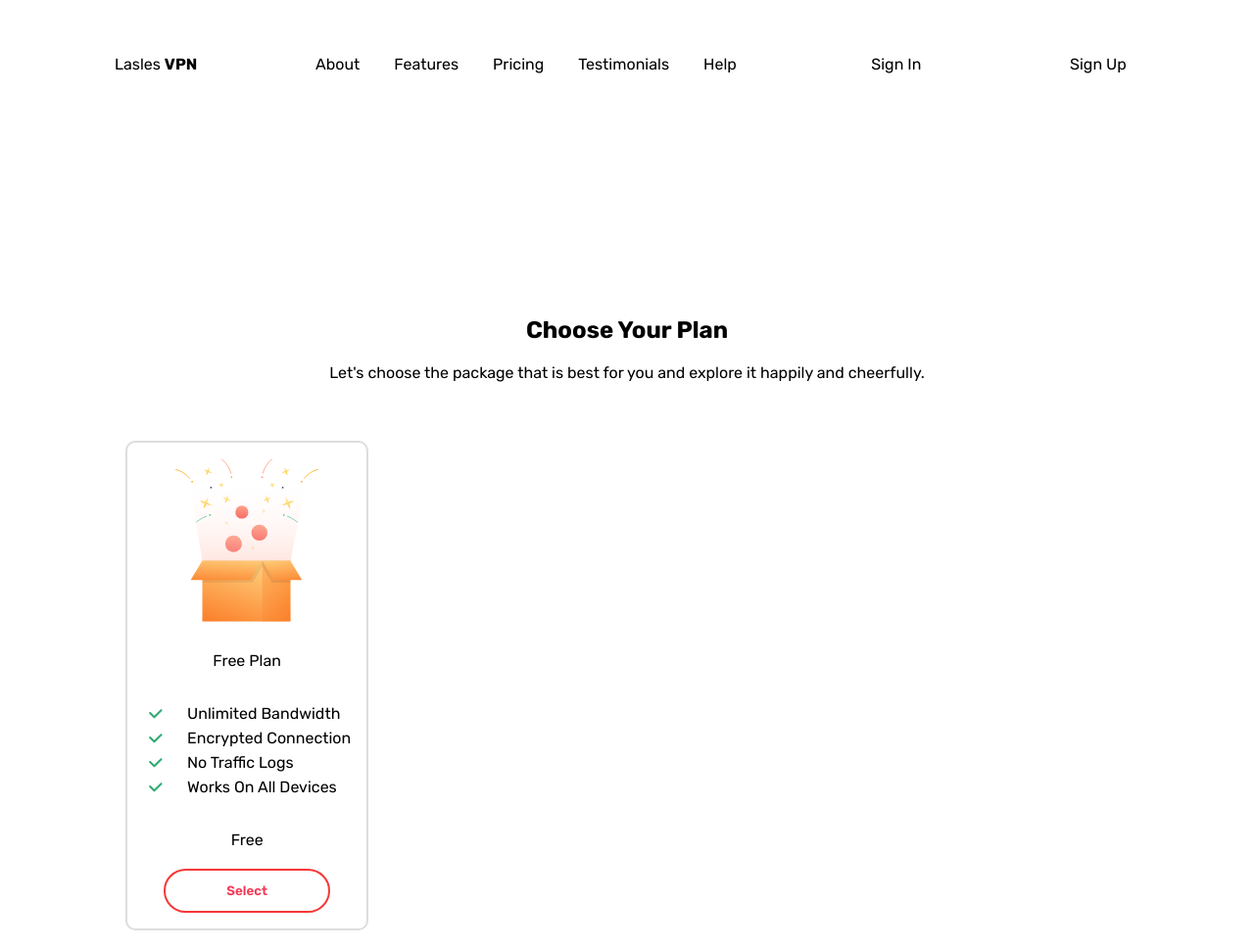
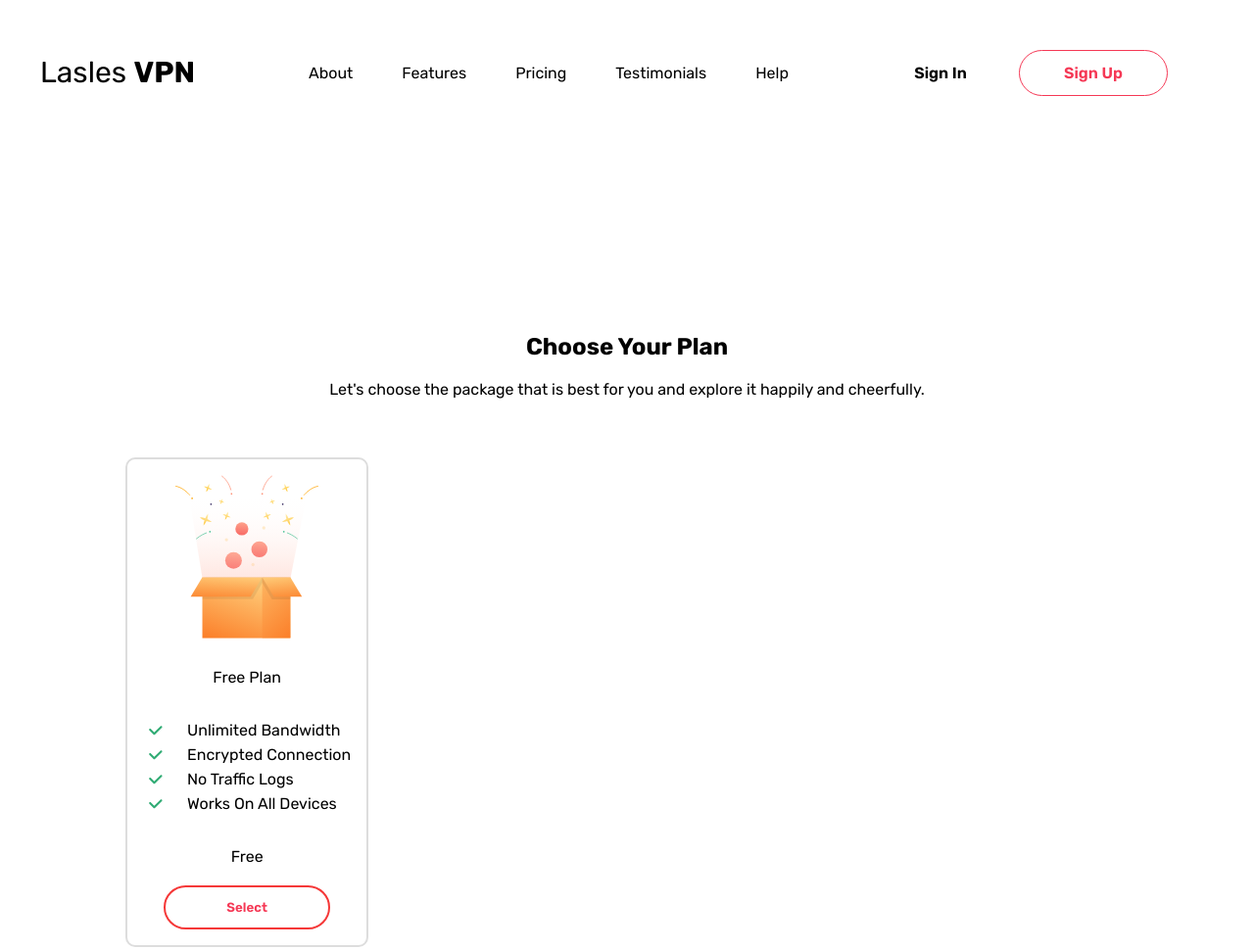
Before and after one commit to vivekbhatt07/LearnGit, a plain HTML site: page index.html in a window 1280 px wide. Shown: the whole page at 98% size. Drawn offline with Linux system fonts and the light colour scheme.

Commit message:
style: Completed navbar

```diff
--- a/index.html
+++ b/index.html
@@ -9,16 +9,20 @@
   </head>
   <body>
     <nav class="nav">
-      <div class="nav--name">Lasles <strong>VPN</strong></div>
+      <div class="nav--name">
+        <a href="#">Lasles <strong>VPN</strong></a>
+      </div>
       <div class="nav--sections">
-        <div>About</div>
-        <div>Features</div>
-        <div>Pricing</div>
-        <div>Testimonials</div>
-        <div>Help</div>
+        <div><a href="#">About</a></div>
+        <div><a href="#">Features</a></div>
+        <div><a href="#">Pricing</a></div>
+        <div><a href="#">Testimonials</a></div>
+        <div><a href="#">Help</a></div>
       </div>
-      <div class="nav--sign-in">Sign In</div>
-      <div class="nav--sign-up">Sign Up</div>
+      <div class="nav--sign-in"><a href="#">Sign In</a></div>
+      <div class="nav--sign-up">
+        <a href="#">Sign Up</a>
+      </div>
     </nav>
     <header></header>
     <main>
--- a/style.css
+++ b/style.css
@@ -36,37 +36,51 @@ body {
 
 .nav {
   display: grid;
-  grid-template-columns: 1.5fr 4fr repeat(2, 1.5fr);
-  padding: 5.6rem;
+  min-width: 100vw;
+  grid-template-columns: 1.5fr 4fr 1fr 1.5fr;
+  padding: 5.6rem 0;
+  align-items: center;
 }
 
 .nav--name {
   text-align: center;
+  font-size: 3rem;
+}
+
+.nav a {
+  text-decoration: none;
+  color: #000;
 }
 
 .nav--sections {
   display: flex;
   justify-content: center;
-  gap: 3.5rem;
+  gap: 5rem;
 }
 
 .nav--sign-in {
   text-align: center;
+  font-weight: 600;
 }
 
-.nav--sign-up {
-  text-align: center;
+.nav--sign-up a {
+  font-weight: 600;
+  color: var(--secondary-red);
+  border: 1px solid var(--secondary-red);
+  width: max-content;
+  border-radius: 5rem;
+  padding: 1.3rem 4.5rem;
 }
 
 div {
   font-size: 1.6rem;
 }
 
+/* Select Card Section */
+
 section {
   padding: 5vw 10vw;
 }
-
-/* Select Card Section */
 
 .select-card-section {
   display: flex;
```
